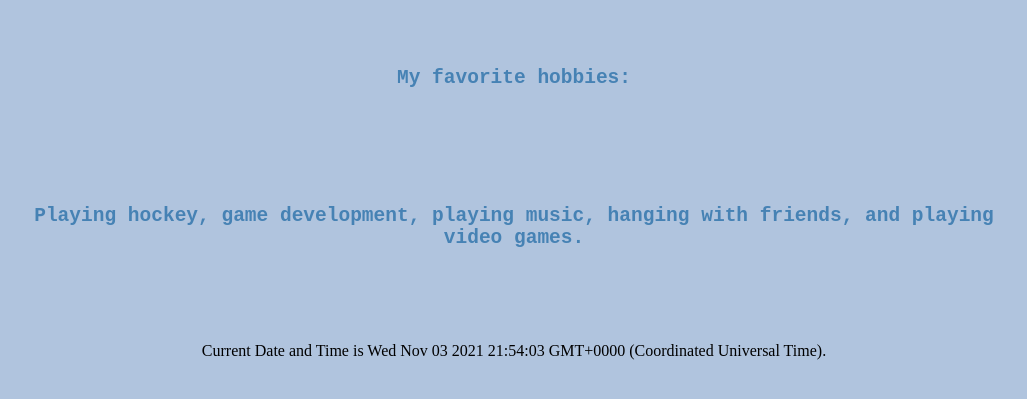
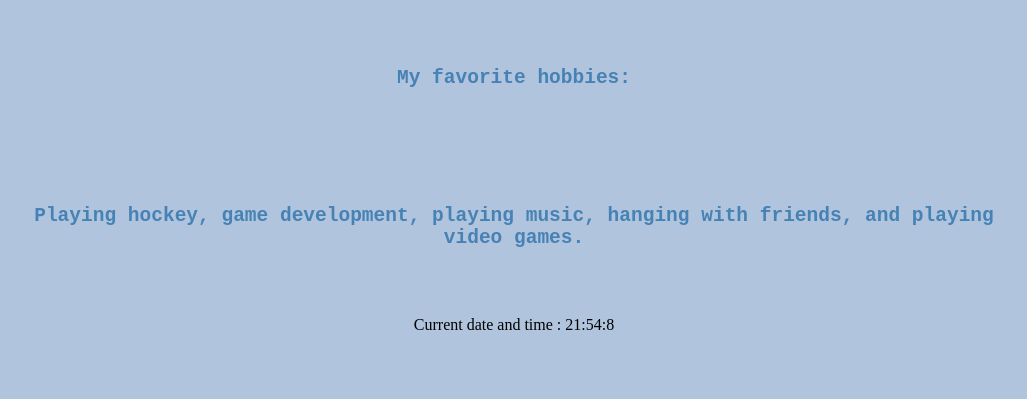
Before and after one commit to Bglaws/TTPWebpage, a plain HTML site: page index.html in a window 1280 px wide. Shown: the part 187-586 px from the top of the page, without its empty margins (126-1153 px from the left). Drawn offline with Linux system fonts and the light colour scheme.

Commit message:
finished website, clock is working

```diff
--- a/index.html
+++ b/index.html
@@ -19,13 +19,17 @@
 
 
 
-		<div class="timeContainer">
-			<p>Current Date and Time is <span id='date-time'></span>.</p>
-		</div>
+		<div class="timeContainer" id="time"></div>
 
 		<script>
-			let date = new Date();
-			document.getElementById('date-time').innerHTML=date;
+			function updateClock() {
+				let date = new Date();
+				let time = 'Current date and time : ' + date.getHours() + ':' + date.getMinutes() + ':' +date.getSeconds();
+				setTimeout(updateClock, 1000);
+
+				document.getElementById('time').innerHTML = [time];
+			}
+			updateClock()
 		</script>
 
 
--- a/style.css
+++ b/style.css
@@ -34,8 +34,5 @@ button {
 }
 
 .timeContainer {
-	margin: auto;
-	width: 50%;
-	padding: 10px;
 	text-align: center;
 }
```
